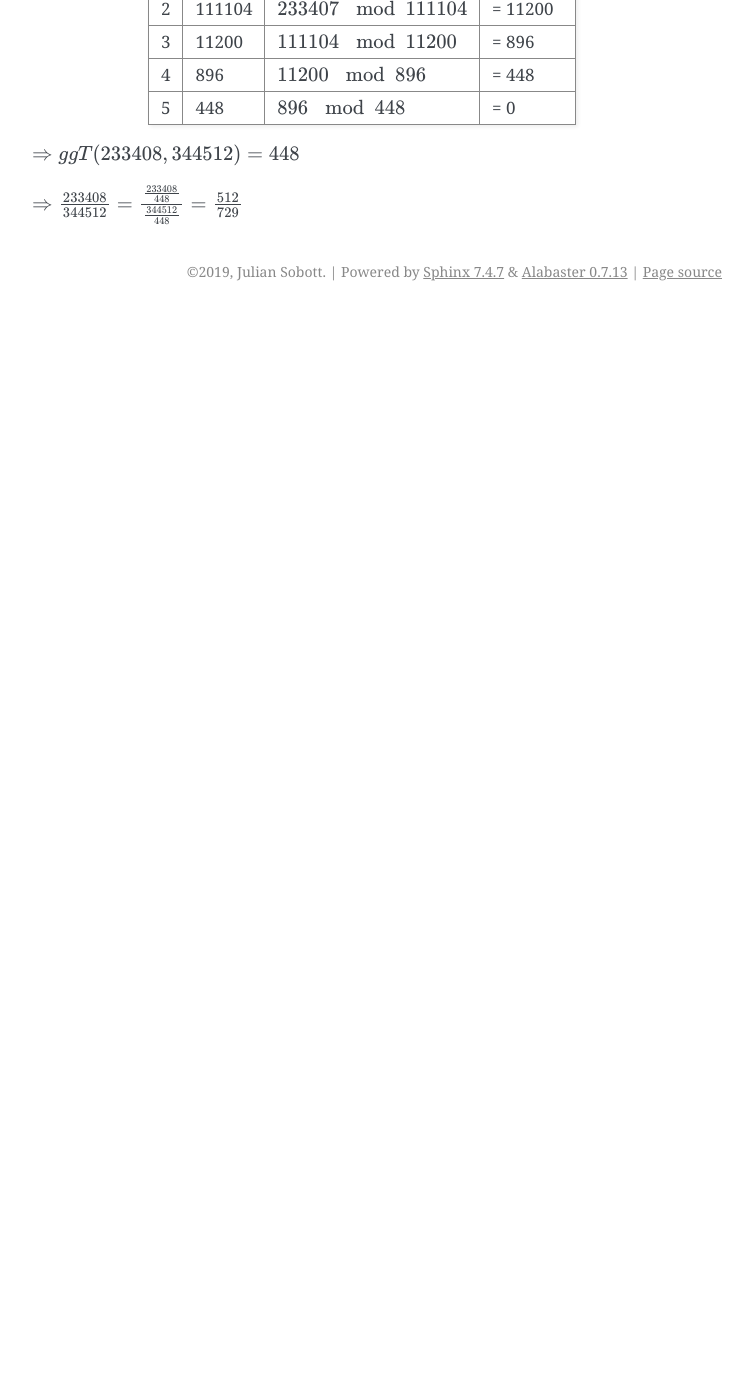
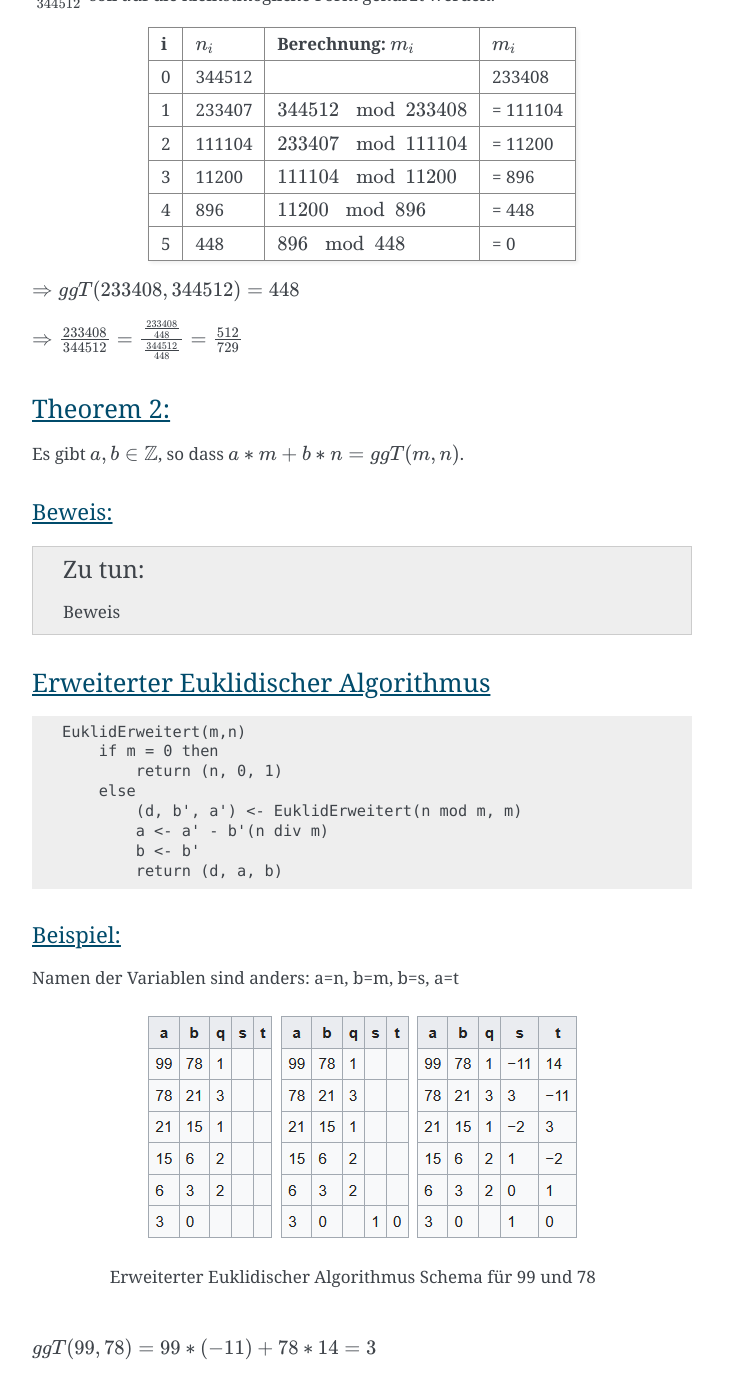
Before and after one commit to JulianSobott/Informatik-Studium, a Sphinx documentation site: the page built from source/diskrete_mathematik_und_lineare_algebra/01_zahlentheorie.rst, in a window 1280 px wide and 1400 px high, scrolled down 6022 px. Shown: the whole window, without its empty margins (388-1140 px from the left). Built offline with Sphinx 7.4.7, drawn with Linux system fonts in a browser that asks for light colours; before the commit the page ends 6333 px from its top, so only the background shows below that; some of the changed text lies outside the part shown.

Commit message:
Add (nearly finish) Zahlentheorie (DM): 26.03.2019

```diff
--- a/source/diskrete_mathematik_und_lineare_algebra/01_zahlentheorie.rst
+++ b/source/diskrete_mathematik_und_lineare_algebra/01_zahlentheorie.rst
@@ -282,3 +282,42 @@
 :math:`\Rightarrow ggT(233408, 344512)=448`
 
 :math:`\Rightarrow \frac{233408}{344512} = \frac{\frac{233408}{448}}{\frac{344512}{448}} = \frac{512}{729}`
+
+Theorem 2:
+*************
+
+Es gibt :math:`a,b\in\gz`, so dass :math:`a*m+b*n=ggT(m,n)`.
+
+Beweis:
+^^^^^^^^
+
+.. todo::
+
+    Beweis
+
+Erweiterter Euklidischer Algorithmus
+*************************************
+
+.. code-block:: none
+
+    EuklidErweitert(m,n)
+        if m = 0 then
+            return (n, 0, 1)
+        else
+            (d, b', a') <- EuklidErweitert(n mod m, m)
+            a <- a' - b'(n div m)
+            b <- b'
+            return (d, a, b)
+
+Beispiel:
+^^^^^^^^^^
+
+Namen der Variablen sind anders: a=n, b=m, b=s, a=t
+
+
+.. figure:: assets/extended_euclid_table.PNG
+    :alt: Erweiterter Euklidischer Algorithmus Schema für 99 und 78
+
+    Erweiterter Euklidischer Algorithmus Schema für 99 und 78
+
+:math:`ggT(99, 78)=99*(-11)+78*14=3`
```
Also changed, not shown: README.md (line endings or trailing spaces), source/diskrete_mathematik_und_lineare_algebra/assets/extended_euclid_table.PNG (added).
